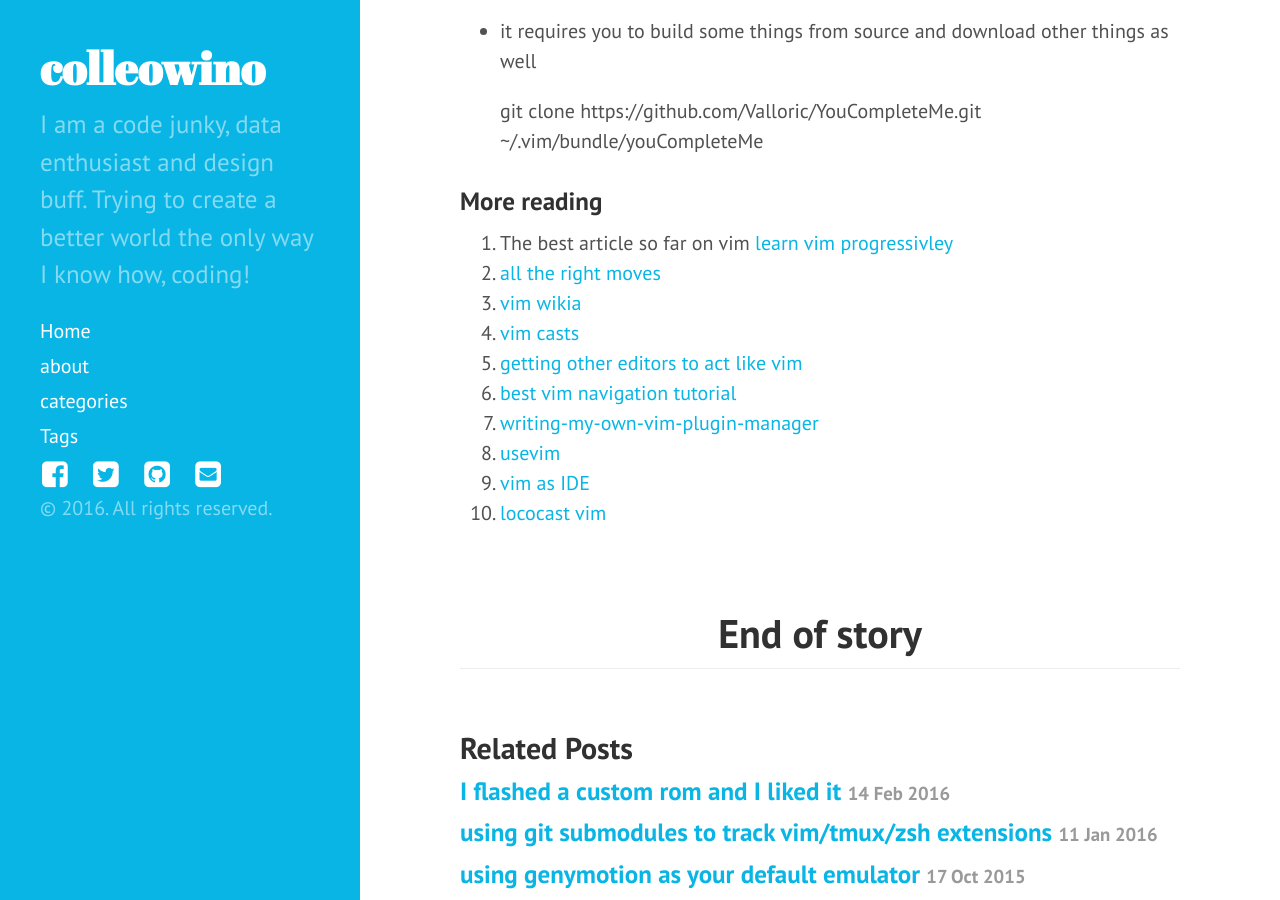
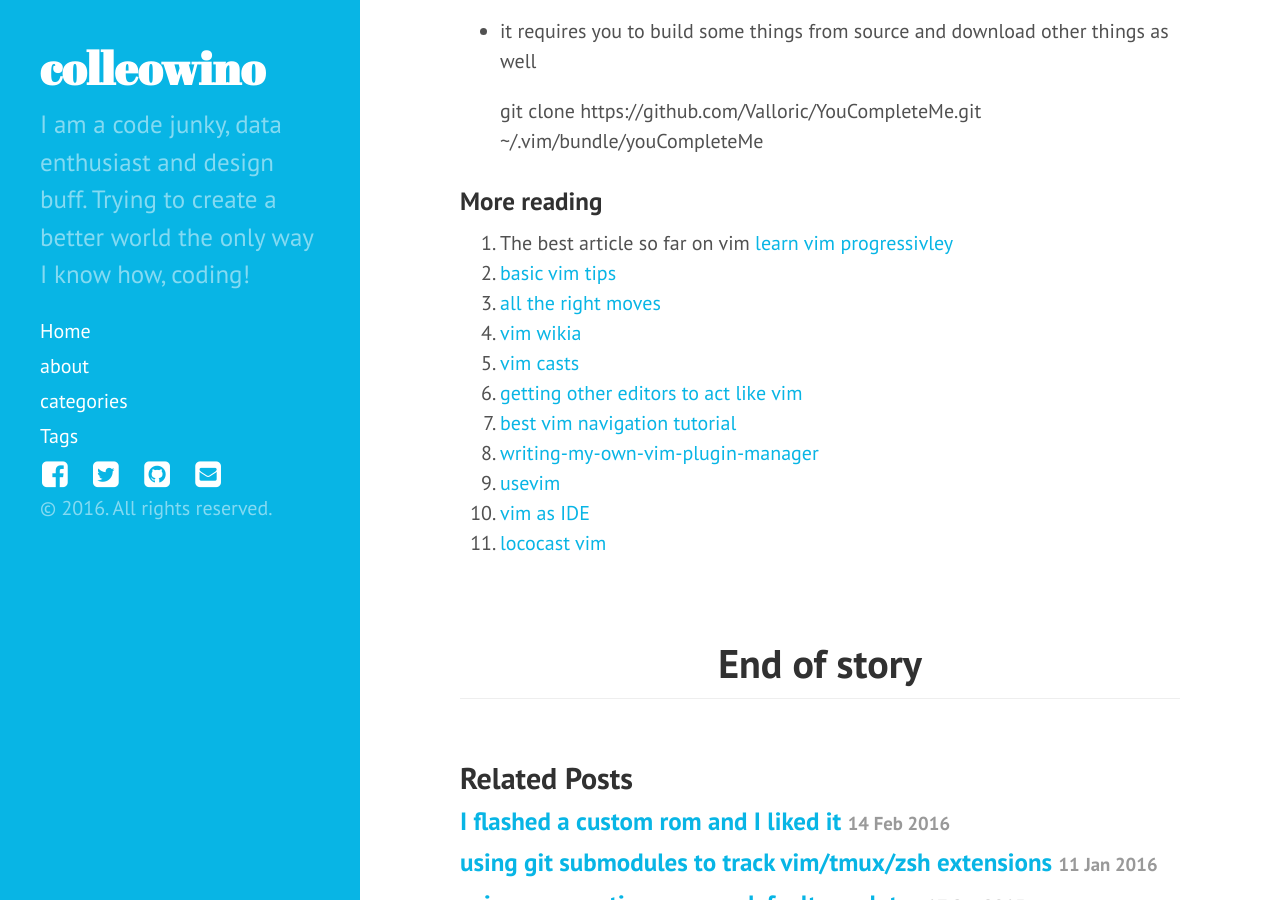
Before and after one commit to colleowino/colleowino.github.io, a Jekyll site: the page built from _posts/2016-02-17-vim-hacks.md, in a window 1280 px wide and 900 px high, scrolled down 2025 px. Built offline with Jekyll 4.4.1, drawn with Linux system fonts in a browser that asks for light colours; nearby versions of some CDN libraries; comment, search, counter and statistics services are not loaded.

Commit message:
add vim-hack link

```diff
--- a/_posts/2016-02-17-vim-hacks.md
+++ b/_posts/2016-02-17-vim-hacks.md
@@ -52,6 +52,7 @@ Its a fast, as-you-type, fuzzy-search code completion engine for Vim.
 
 ### More reading
 2. The best article so far on vim [learn vim progressivley](http://yannesposito.com/Scratch/en/blog/Learn-Vim-Progressively/)
+2. [basic vim tips](http://bencrowder.net/files/vim-fu/)
 1. [all the right moves](http://vim.wikia.com/wiki/All_the_right_moves)
 2. [vim wikia](http://vim.wikia.com/wiki/Vim_Tips_Wiki)
 2. [vim casts](http://vimcasts.org/)
```
